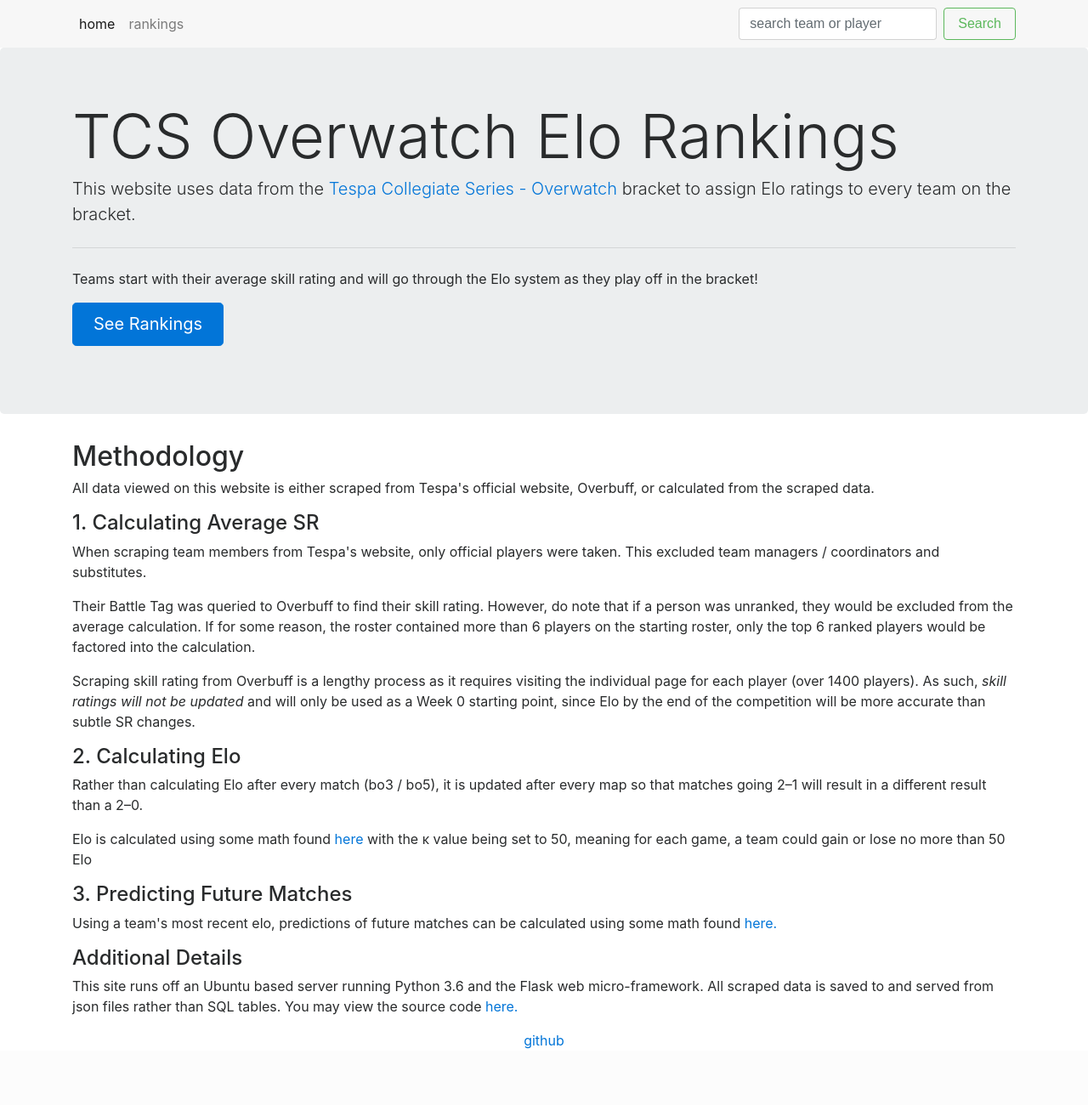
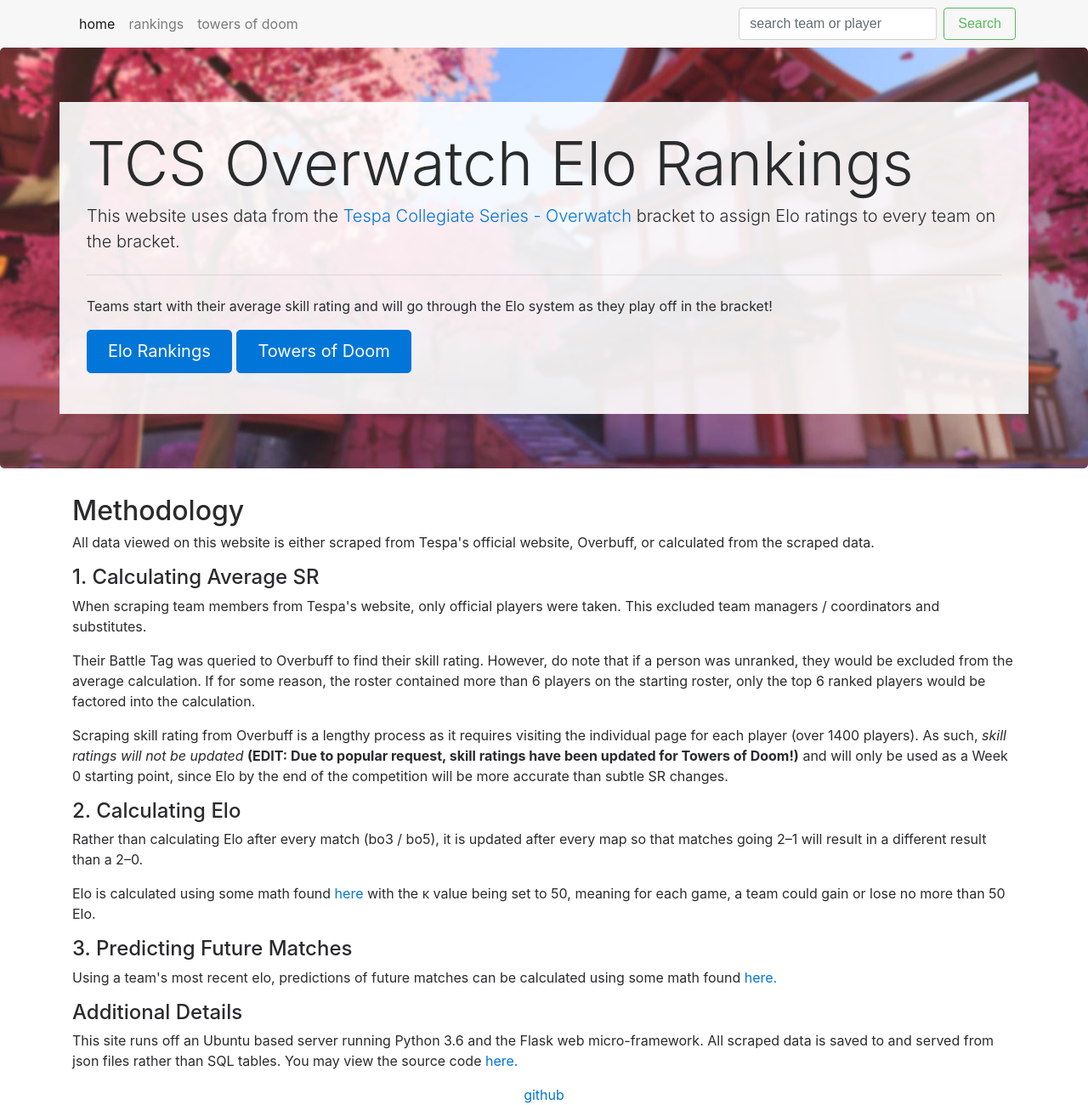
Before and after one commit to schemes-ohyeah/tcs-overwatch-elo, a Flask app: page / in a window 1280 px wide. Shown: the whole page at 85% size. Before the commit the page ends 1234 px from the top, so only its background shows below. Run offline with Flask 2, Linux system fonts and the light colour scheme; some libraries are stand-ins or nearby versions.

Commit message:
front page updates

```diff
--- a/templates/bare_layout.html
+++ b/templates/bare_layout.html
@@ -48,6 +48,9 @@
                 <li class="nav-item">
                     <a class="nav-link" href="/rankings">rankings</a>
                 </li>
+                <li class="nav-item">
+                    <a class="nav-link" href="/doom">towers of doom</a>
+                </li>
             </ul>
             <form method="GET" action="/search" class="form-inline my-2 my-lg-0">
                 <input class="form-control mr-sm-2" name="query" type="text" placeholder="search team or player">
--- a/templates/index.html
+++ b/templates/index.html
@@ -1,14 +1,29 @@
 {% extends "bare_layout.html" %}
+
+{% block head %}
+    <style>
+        .jumbotron {
+            background-image: url("/static/img/hanamura.jpg");
+            background-attachment: fixed;
+            background-position: center;
+        }
+        .jumbo {
+            padding: 2rem;
+            background-color: rgba(255, 255, 255, 0.9);
+        }
+    </style>
+{% endblock %}
 
 {% block content %}
     <div class="jumbotron">
-        <div class="container">
+        <div class="container jumbo">
             <h1 class="display-3">TCS Overwatch Elo Rankings</h1>
             <p class="lead">This website uses data from the <a href="https://compete.tespa.org/tournament/75">Tespa Collegiate Series - Overwatch</a> bracket to assign Elo ratings to every team on the bracket.</p>
             <hr class="my-4">
             <p>Teams start with their average skill rating and will go through the Elo system as they play off in the bracket!</p>
             <p class="lead">
-                <a class="btn btn-primary btn-lg" href="/rankings" role="button">See Rankings</a>
+                <a class="btn btn-primary btn-lg" href="/rankings" role="button">Elo Rankings</a>
+                <a class="btn btn-primary btn-lg" href="/doom" role="button">Towers of Doom</a>
             </p>
         </div>
     </div>
@@ -20,11 +35,11 @@
             <h4>1. Calculating Average SR</h4>
             <p>When scraping team members from Tespa's website, only official players were taken. This excluded team managers / coordinators and substitutes.</p>
             <p>Their Battle Tag was queried to Overbuff to find their skill rating. However, do note that if a person was unranked, they would be excluded from the average calculation. If for some reason, the roster contained more than 6 players on the starting roster, only the top 6 ranked players would be factored into the calculation.</p>
-            <p>Scraping skill rating from Overbuff is a lengthy process as it requires visiting the individual page for each player (over 1400 players). As such, <em>skill ratings will not be updated</em> and will only be used as a Week 0 starting point, since Elo by the end of the competition will be more accurate than subtle SR changes.</p>
+            <p>Scraping skill rating from Overbuff is a lengthy process as it requires visiting the individual page for each player (over 1400 players). As such, <em>skill ratings will not be updated</em> <strong>(EDIT: Due to popular request, skill ratings have been updated for Towers of Doom!)</strong> and will only be used as a Week 0 starting point, since Elo by the end of the competition will be more accurate than subtle SR changes.</p>
 
             <h4>2. Calculating Elo</h4>
             <p>Rather than calculating Elo after every match (bo3 / bo5), it is updated after every map so that matches going 2&ndash;1 will result in a different result than a 2&ndash;0.</p>
-            <p>Elo is calculated using some math found <a href="https://metinmediamath.wordpress.com/2013/11/27/how-to-calculate-the-elo-rating-including-example/" target="_blank">here</a> with the &kappa; value being set to 50, meaning for each game, a team could gain or lose no more than 50 Elo</p>
+            <p>Elo is calculated using some math found <a href="https://metinmediamath.wordpress.com/2013/11/27/how-to-calculate-the-elo-rating-including-example/" target="_blank">here</a> with the &kappa; value being set to 50, meaning for each game, a team could gain or lose no more than 50 Elo.</p>
 
             <h4>3. Predicting Future Matches</h4>
             <p>Using a team's most recent elo, predictions of future matches can be calculated using some math found <a href="https://www.reddit.com/r/chess/comments/2y6ezm/how_to_guide_converting_elo_differences_to/" target="_blank">here.</a></p>
```
Also changed, not shown: static/img/hanamura.jpg (added).
